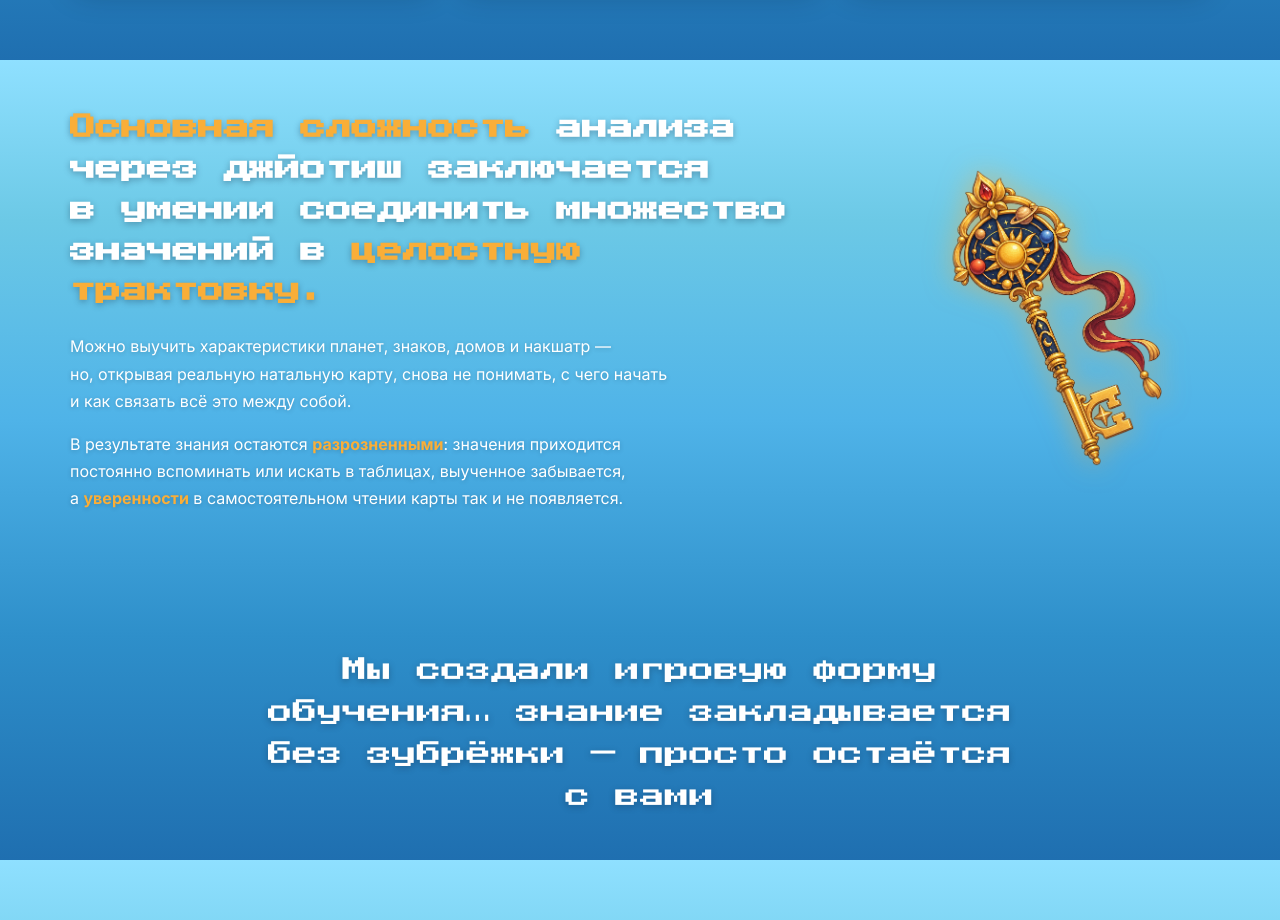
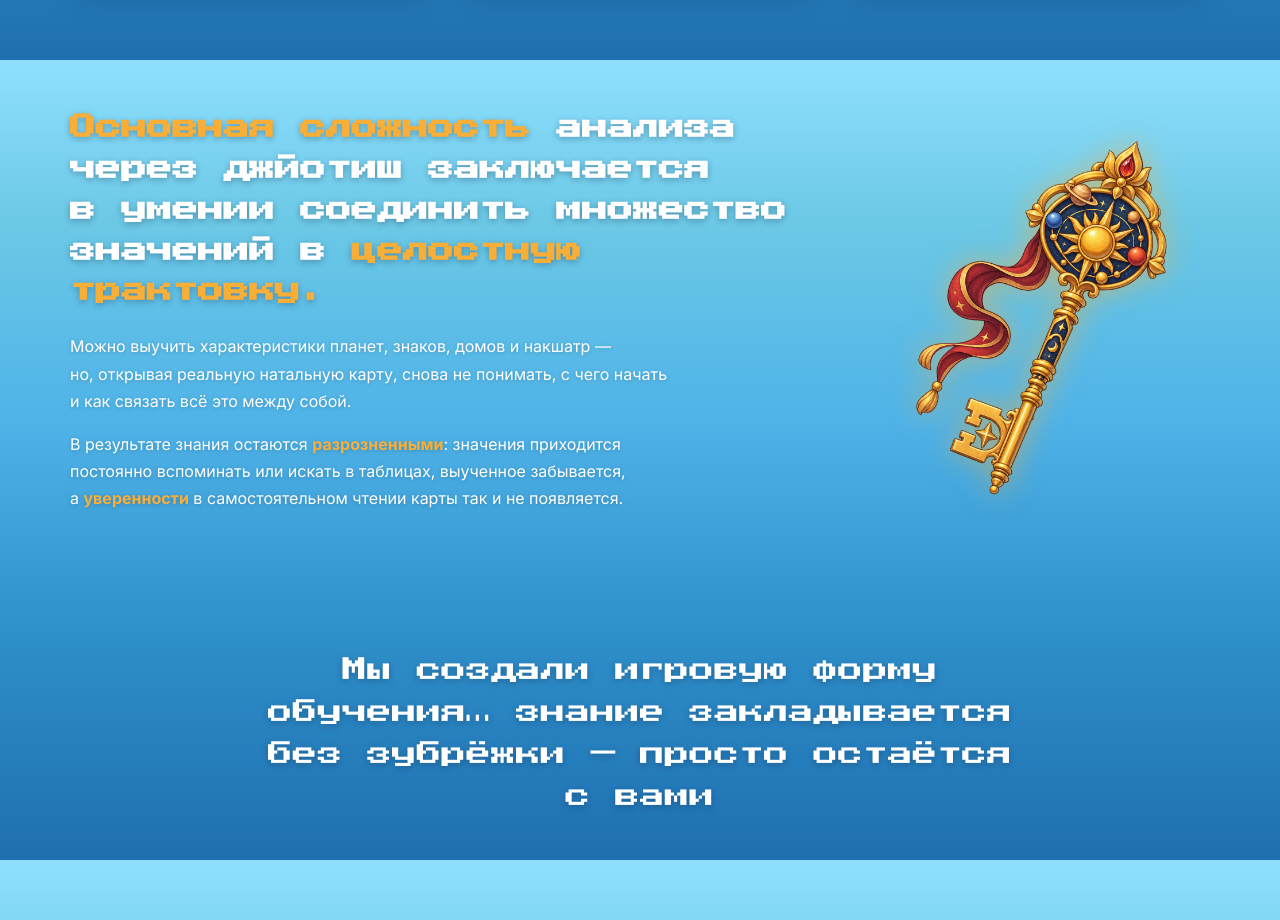
Before and after one commit to anandanam-das/mokshadhamaquest, a website: page index.html in a window 1280 px wide. Shown: the part 1540-2460 px from the top of the page. Drawn offline with Linux system fonts and the light colour scheme.

Commit message:
Mirror the key illustration horizontally and enlarge it

```diff
--- a/index.html
+++ b/index.html
@@ -14,7 +14,7 @@
       href="https://fonts.googleapis.com/css2?family=Inter:wght@400;500;600;700;800&family=Press+Start+2P&display=swap"
       rel="stylesheet"
     />
-    <link rel="stylesheet" href="landing.css?v=12" />
+    <link rel="stylesheet" href="landing.css?v=13" />
   </head>
   <body>
     <div class="pixel-overlay" aria-hidden="true"></div>
--- a/landing.css
+++ b/landing.css
@@ -403,7 +403,7 @@ main {
 
 .key-wrap {
   justify-self: center;
-  width: 300px;
+  width: 360px;
   opacity: 0;
   transform: translateY(40px) scale(0.6) rotate(-15deg);
   transition: opacity 0.7s cubic-bezier(0.2, 0.8, 0.3, 1.2), transform 0.7s cubic-bezier(0.2, 0.8, 0.3, 1.2);
@@ -415,6 +415,7 @@ main {
 }
 
 .key-wrap img {
+  transform: scaleX(-1);
   animation: key-glint 4.5s ease-in-out infinite;
 }
 
```
